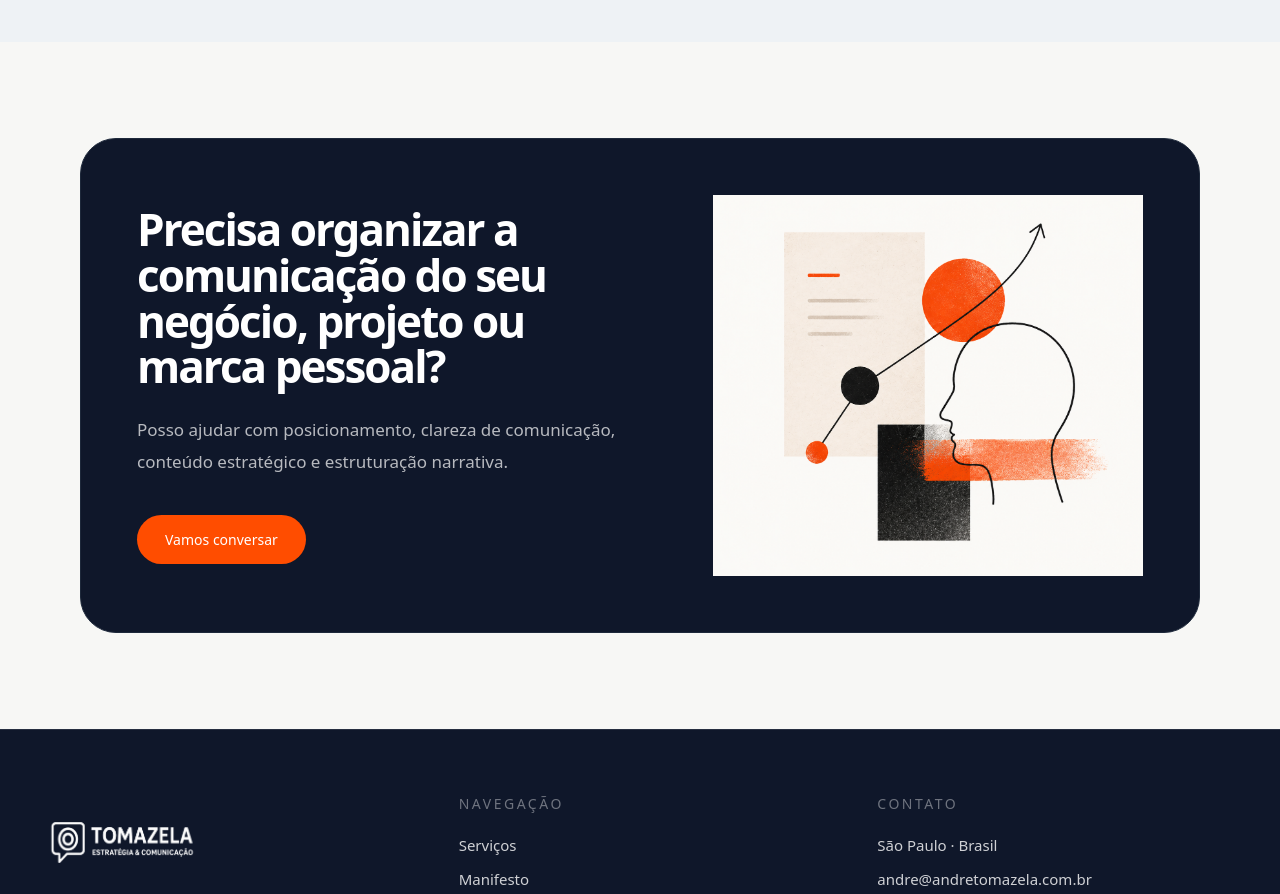
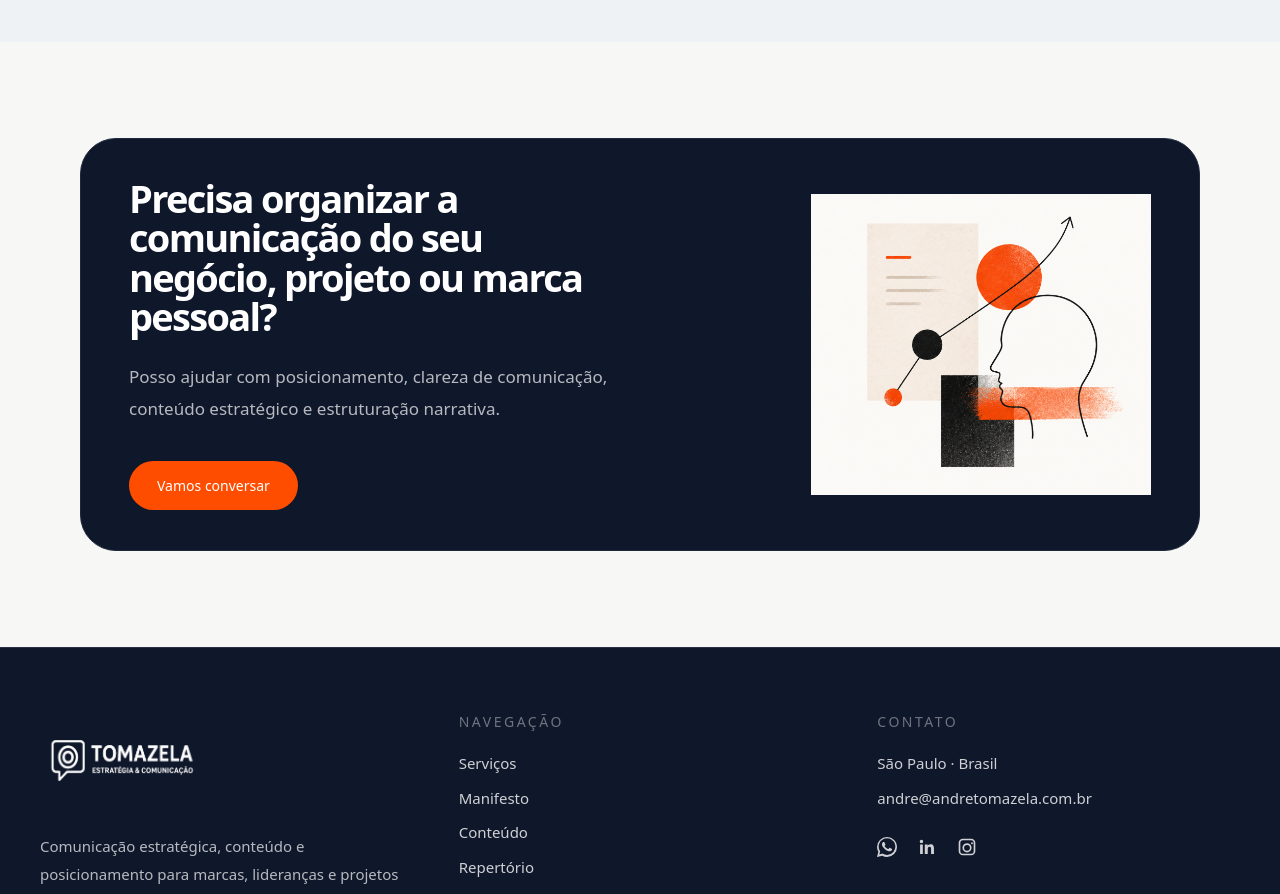
Before and after one commit to andretomazela-dev/integrado, a Next.js app: page /repertorio in a window 1280 px wide. Shown: the part 2640-3534 px from the top of the page. Built offline with nearby package versions, Linux system fonts and the light colour scheme.

Commit message:
Update page.jsx

```diff
--- a/app/repertorio/page.jsx
+++ b/app/repertorio/page.jsx
@@ -332,13 +332,13 @@ export default function RepertorioPage() {
         border border-[#1E293B]
         bg-[#0F172A]
         px-8 py-10
-                md:px-14 md:py-14
+        md:px-12 md:py-10
         lg:grid-cols-2
       "
     >
       {/* TEXTO */}
-              <div className="max-w-[620px]">
-                <h2 className="text-[32px] md:text-[44px] leading-[1.04] tracking-[-0.045em] font-[720] text-white">
+      <div className="max-w-[520px]">
+        <h2 className="text-[28px] md:text-[38px] leading-[1.04] tracking-[-0.045em] font-[720] text-white">
           Precisa organizar a comunicação do seu negócio, projeto ou marca pessoal?
         </h2>
 
@@ -370,7 +370,7 @@ export default function RepertorioPage() {
         <img
           src="/repertorio/cta-repertorio.png"
           alt="Comunicação estratégica"
-                  className="w-full max-w-[430px] h-auto object-contain"
+          className="w-full max-w-[340px] h-auto object-contain"
         />
       </div>
     </div>
```
Lines whose indentation alone changed are shown as unchanged.
